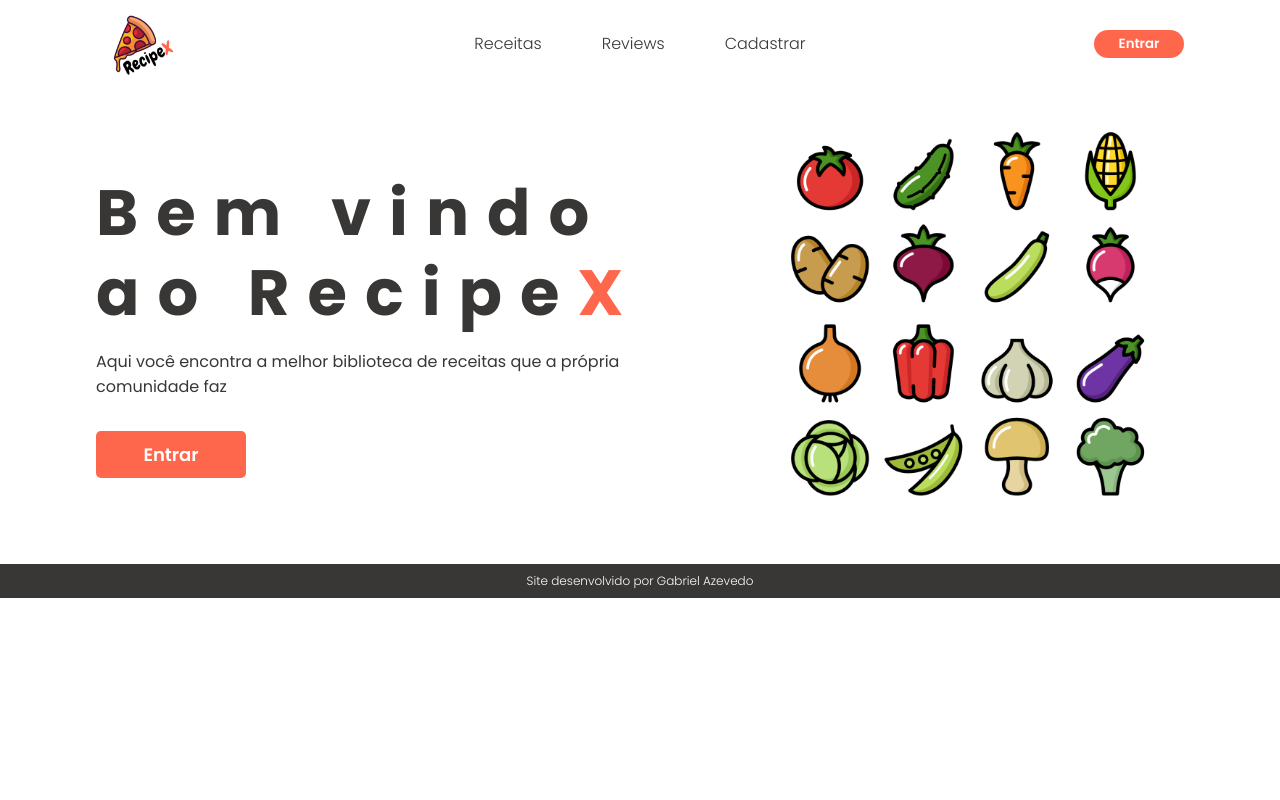
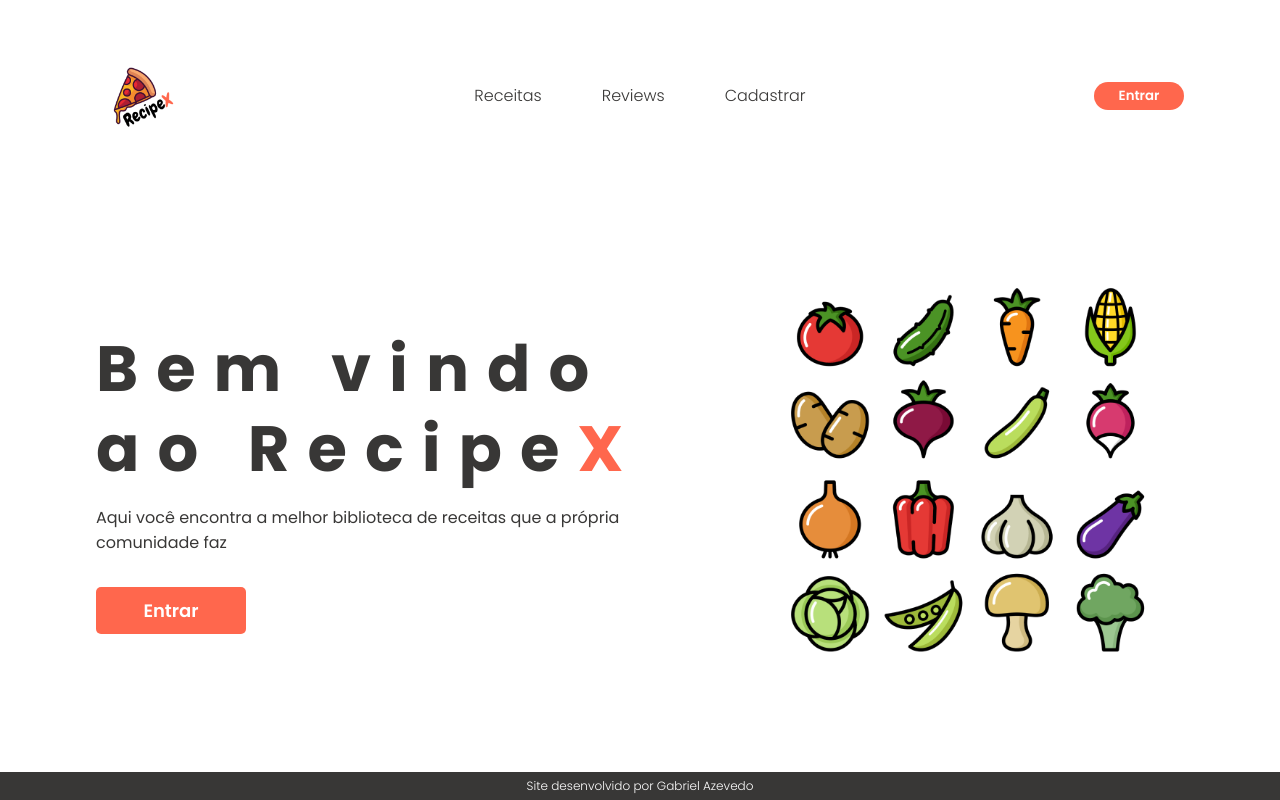
Before and after one commit to gabrielazevedoc/RECIPEx, a React (Create React App) app in the folder recipex-app/: page / in a window 1280 px wide. Built offline with nearby package versions, Linux system fonts and the light colour scheme.

Commit message:
fix: stretching all components in home page

```diff
--- a/recipex-app/src/App.jsx
+++ b/recipex-app/src/App.jsx
@@ -1,16 +1,18 @@
-
-
 import NavBar from './components/NavBar';
 import Header from './components/Header';
 import Footer from './components/Footer';
+
+import './App.scss';
 
 
 function App() {
   return (
     <>
-      <NavBar/>
-      <Header/>
-      <Footer/>
+      <div className="Home-page-container">
+        <NavBar/>
+        <Header/>
+        <Footer/>
+      </div>
     </>
   );
 }
--- /dev/null
+++ b/recipex-app/src/App.scss
@@ -0,0 +1,6 @@
+.Home-page-container{
+    height: 100vh;
+    display: flex;
+    flex-direction: column;
+    justify-content: space-between;
+}
--- a/recipex-app/src/components/Footer.scss
+++ b/recipex-app/src/components/Footer.scss
@@ -3,7 +3,7 @@
     background-color: #383736;
     display: flex;
     justify-content: center;
-    padding: 8px;
+    padding: 5px;
 
     p{
         color: #FFF;
--- a/recipex-app/src/index.scss
+++ b/recipex-app/src/index.scss
@@ -7,6 +7,4 @@
 
 body {
   font-family: "Poppins", sans-serif;
-  display: flex;
-  flex-direction: column;
 }
```
